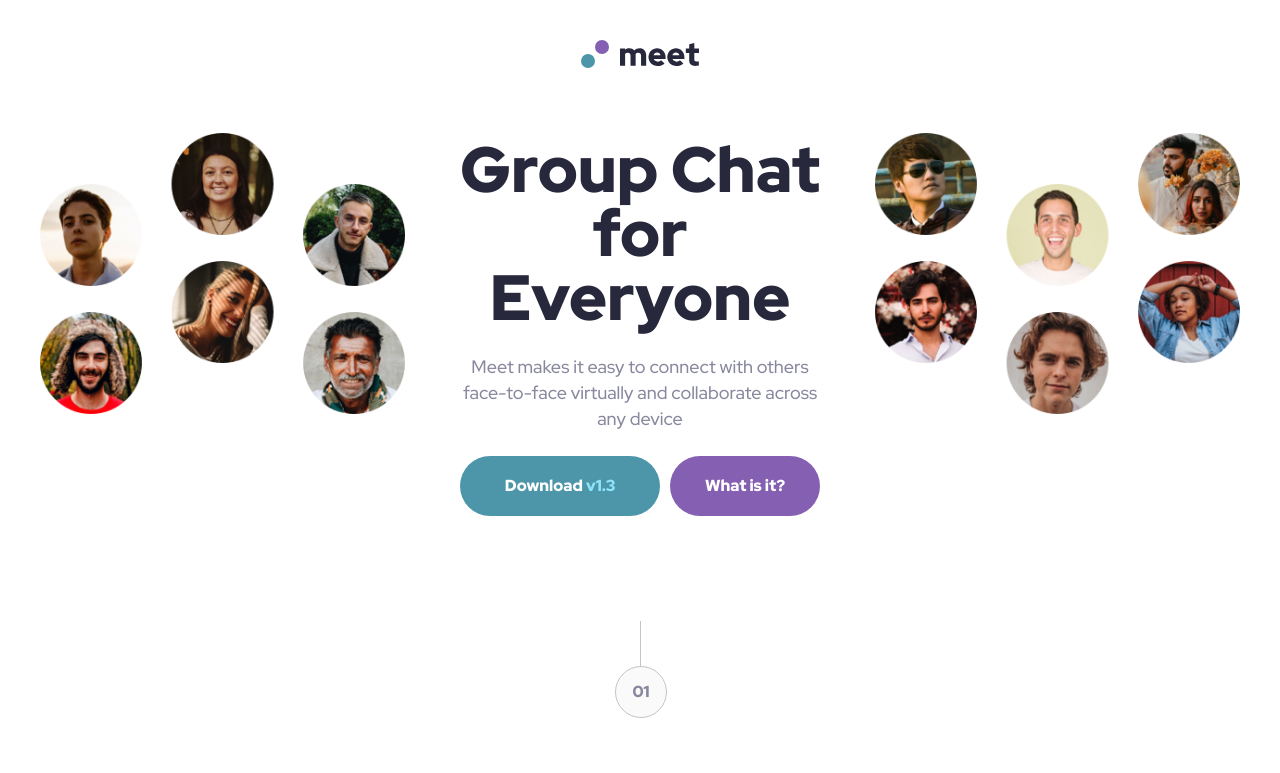
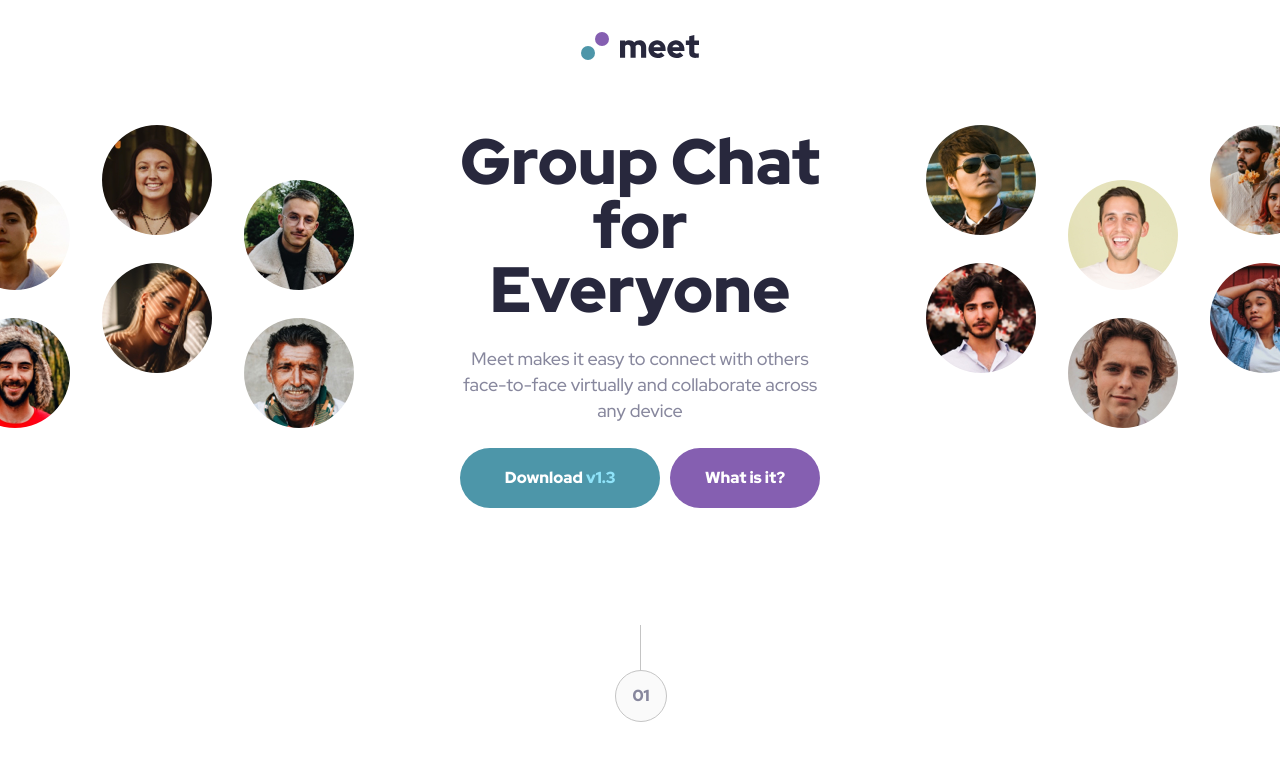
Before and after one commit to amt-emmanuel-adomako/Meet-landing-page, a plain HTML site: page index.html in a window 1280 px wide. Shown: the top 773 px of the page. Drawn offline with nearby package versions, Linux system fonts and the light colour scheme.

Commit message:
last update

```diff
--- a/styles.css
+++ b/styles.css
@@ -9,6 +9,7 @@ body {
     font-weight: 500;
     line-height: 26px;
     color: #87879D;
+    margin: 0px;
   }
 
   @media screen and (min-width: 1200px){
@@ -59,15 +60,20 @@ body {
     .top-welcome{
         display: flex;
         justify-content: center;
-        height: 358px;
-        padding: 0 32px;
+        height: 385px;
+        overflow: hidden;
+        /* padding: 0 32px; */
     }
     .top-welcome_left{
-        margin-right: 50px;
+        margin-right: auto;
+        position: relative;
+        left: -40px;
     }
 
     .top-welcome_right{
-        margin-left: 50px;
+        margin-left: auto;
+        position: relative;
+        right: -40px;
     }
     .responsive-img{
         width: 100%;
@@ -150,7 +156,7 @@ body {
     .top-separator{
         display: flex;
         position: relative;
-        margin-top: 200px;
+        margin-top: 185px;
         margin-bottom: 80px;
     }
 
@@ -320,6 +326,9 @@ body {
         flex: 1 1 44%;
         order: 1;
         margin: 10px;
+        margin:0px auto;
+        position: relative;
+        left: -40px;
     }
     .top-welcome>span:nth-child(2) {
         flex: 0 1 60%;
```
